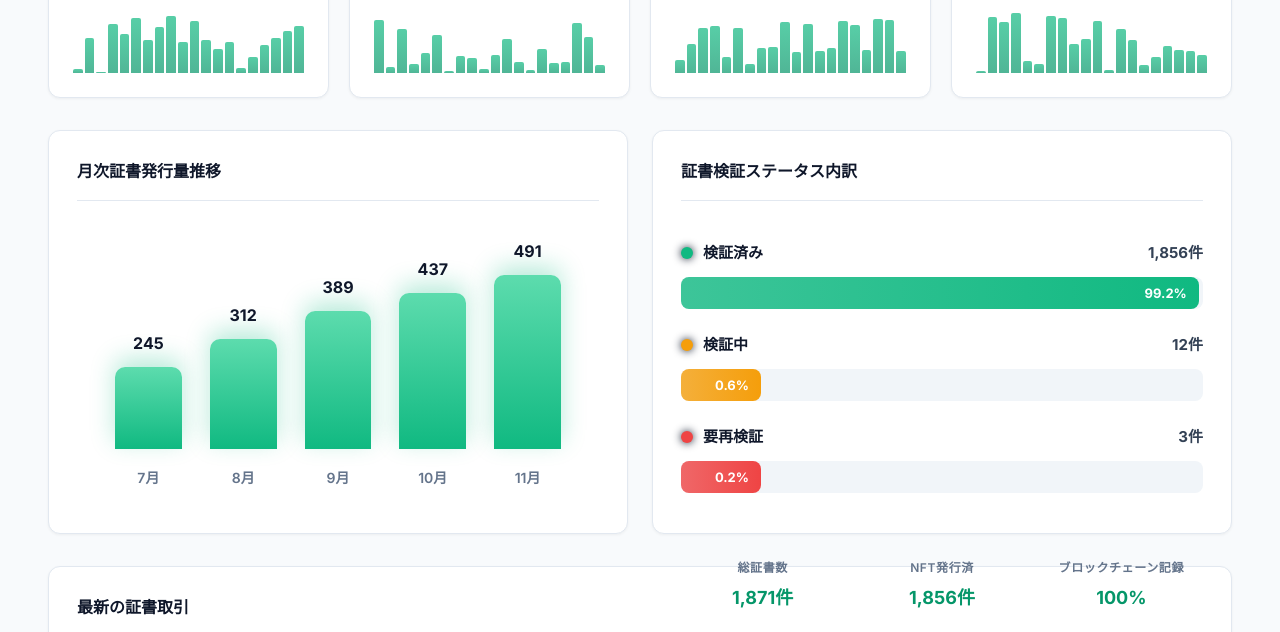
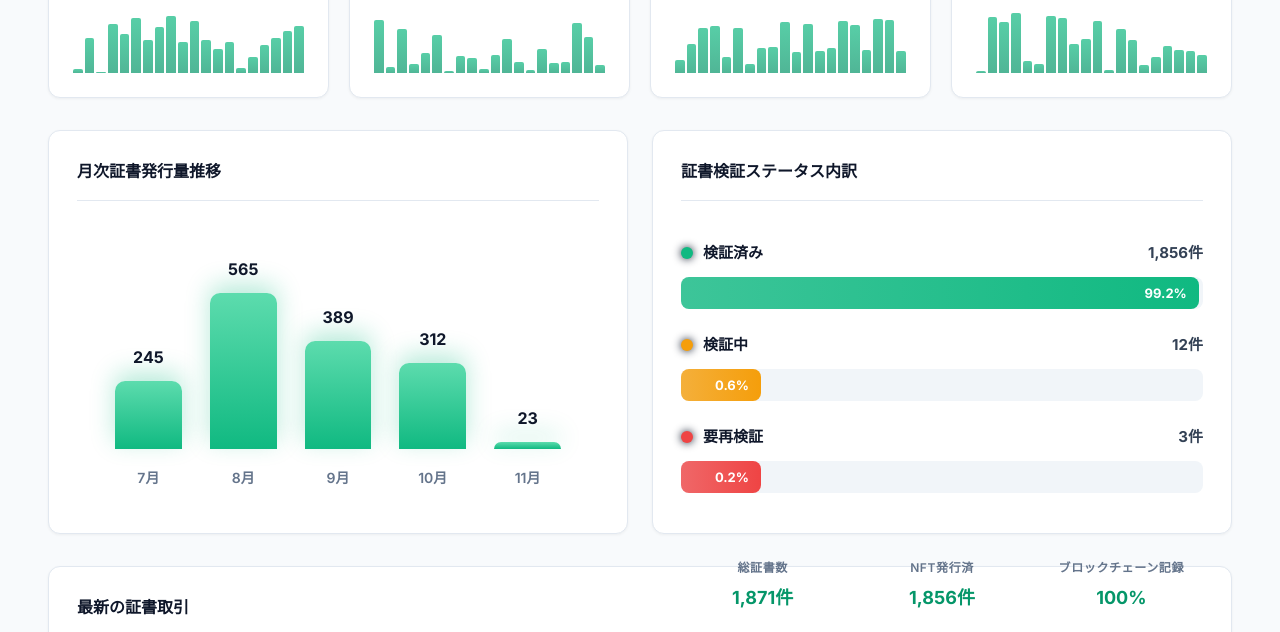
Before and after one commit to shokunin-sanSYS/Green-ammonia-certificate-trading-platform-demo, a plain HTML site: page index.html in a window 1280 px wide. Shown: the part 610-1242 px from the top of the page. Drawn offline with Linux system fonts and the light colour scheme.

Commit message:
Update index.html

```diff
--- a/index.html
+++ b/index.html
@@ -1580,24 +1580,24 @@
                     <div class="chart-title">月次証書発行量推移</div>
                     <div class="chart-container">
                         <div class="bar-chart">
-                            <div class="bar" style="height: 45%;">
+                            <div class="bar" style="height: 37%;">
                                 <div class="bar-value">245</div>
                                 <div class="bar-label">7月</div>
                             </div>
-                            <div class="bar" style="height: 60%;">
-                                <div class="bar-value">312</div>
+                            <div class="bar" style="height: 85%;">
+                                <div class="bar-value">565</div>
                                 <div class="bar-label">8月</div>
                             </div>
-                            <div class="bar" style="height: 75%;">
+                            <div class="bar" style="height: 59%;">
                                 <div class="bar-value">389</div>
                                 <div class="bar-label">9月</div>
                             </div>
-                            <div class="bar" style="height: 85%;">
-                                <div class="bar-value">437</div>
+                            <div class="bar" style="height: 47%;">
+                                <div class="bar-value">312</div>
                                 <div class="bar-label">10月</div>
                             </div>
-                            <div class="bar" style="height: 95%;">
-                                <div class="bar-value">491</div>
+                            <div class="bar" style="height: 4%;">
+                                <div class="bar-value">23</div>
                                 <div class="bar-label">11月</div>
                             </div>
                         </div>
```
